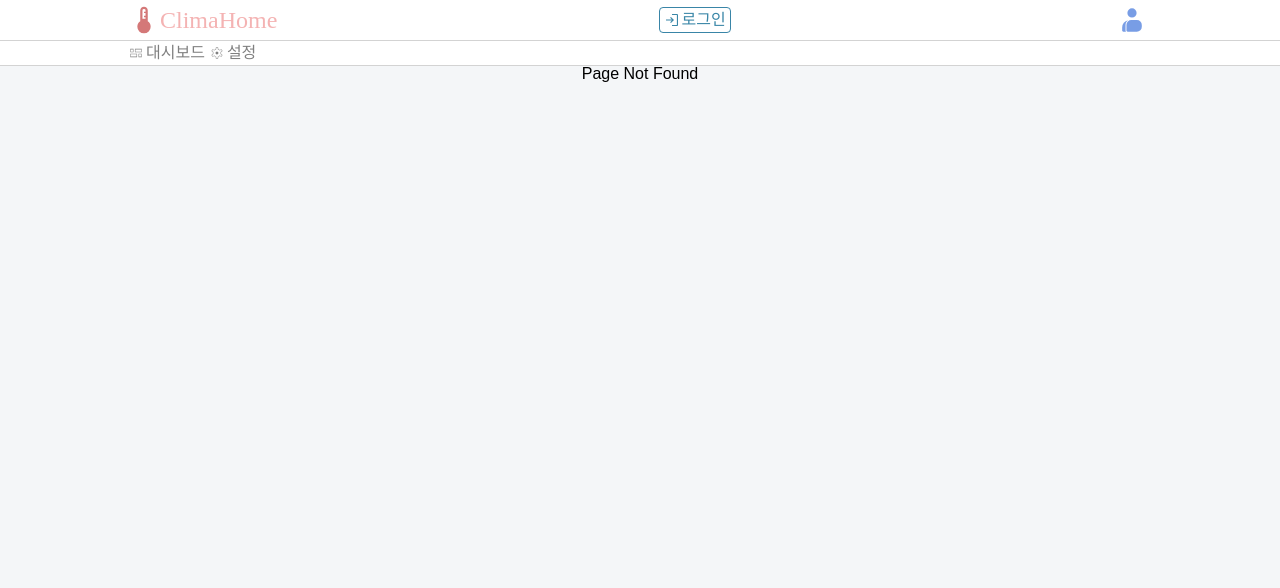
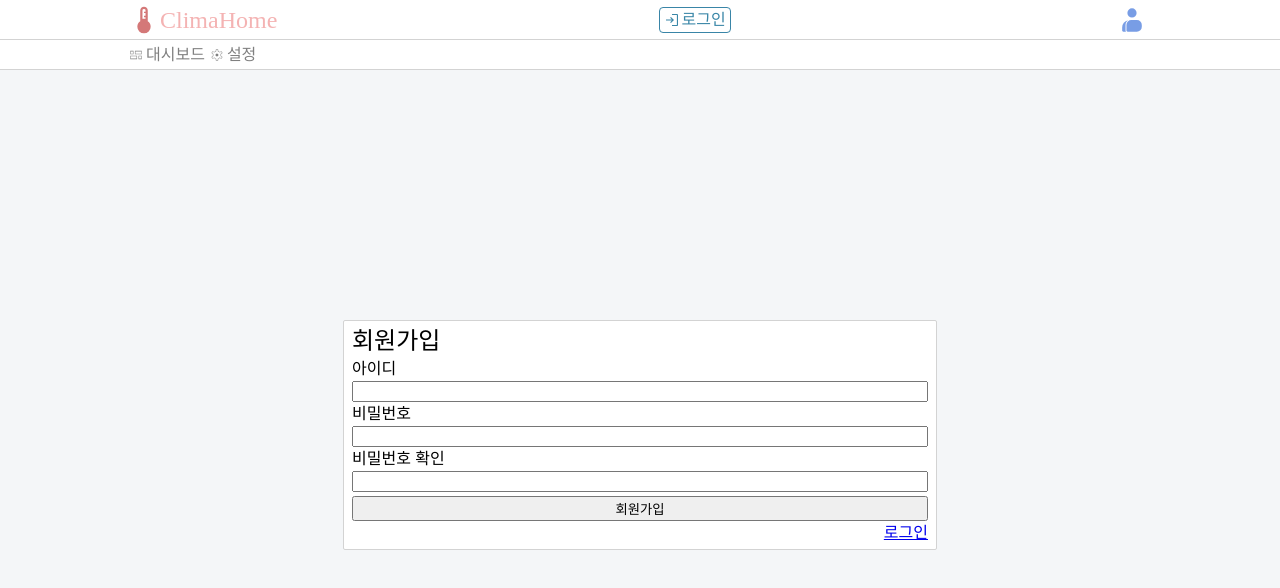
Before and after one commit to ShinSeongCheol/home-monitor, a React (Vite) app in the folder frontend/: page /signup in a window 1280 px wide. Before the commit this address had no page. Shown: the top 588 px of the page. Built offline with nearby package versions, Linux system fonts and the light colour scheme; what ag-grid-community would draw is missing.

Commit message:
✨ feat '로그인, 회원가입'
- 로그인, 회원가입 추가

```diff
--- a/frontend/src/App.tsx
+++ b/frontend/src/App.tsx
@@ -7,6 +7,8 @@ import MiddleForecastAreaDistrict from './MiddleForecastAreaDistrict';
 import {AllCommunityModule, ModuleRegistry } from 'ag-grid-community';
 import Header from './components/Header';
 import Navigation from './components/Navigation';
+import Login from './Login';
+import Signup from './Signup';
 
 ModuleRegistry.registerModules([AllCommunityModule]);
 
@@ -14,14 +16,16 @@ function App() {
 
   return (
     <div className={styles.app}>
-      <Header></Header>
       <BrowserRouter>
+        <Header></Header>
         <Navigation></Navigation>
         <Routes>
           <Route path="/" element={<Dashboard></Dashboard>}></Route>
           <Route path="/configuration/forecast/administrativeDistrict" element={<ForecastAdministrativeDistrict></ForecastAdministrativeDistrict>}></Route>
           <Route path="/configuration/forecast/AreaDistrict" element={<MiddleForecastAreaDistrict></MiddleForecastAreaDistrict>}></Route>
           <Route path="*" element={<div>Page Not Found</div>}></Route>
+          <Route path='/login' element={<Login></Login>}></Route>
+          <Route path='/signup' element={<Signup></Signup>}></Route>
         </Routes>
       </BrowserRouter>
     </div>
--- /dev/null
+++ b/frontend/src/Login.tsx
@@ -0,0 +1,57 @@
+import { Link, useNavigate } from 'react-router-dom';
+import styles from './styles/Login.module.css'
+import type { FormEventHandler } from 'react';
+
+const Login = () => {
+
+    const navigate = useNavigate();
+
+    const handleSubmit: FormEventHandler = (event) => {
+        event.preventDefault();
+
+        const formData = new FormData(event.target as HTMLFormElement);
+        const login_id = formData.get("login_id");
+        const login_password = formData.get("login_password");
+
+        fetch(`${import.meta.env.VITE_API_URL}/api/v1/auth/login`, {
+            method: 'POST',
+            headers: {
+                "Content-Type": "application/json",
+            },
+            body: JSON.stringify({
+                name: login_id,
+                password: login_password
+            }),
+        })
+        .then(res => {
+            if(res.ok) {
+                alert('로그인 성공');
+                navigate('/');
+            }else {
+                throw new Error(`HTTP ERROR ${res.status}`);
+            }
+        })
+        .catch(error => console.error(error))
+
+    }
+
+    return(
+        <main className={styles.main}>
+            <section className={styles.section}>
+                <h2>로그인</h2>
+                <form className={styles.loginForm} onSubmit={handleSubmit}>
+                    <label htmlFor="">아이디</label>
+                    <input type="text" name="login_id" id="login_id" />
+                    <label htmlFor="">비밀번호</label>
+                    <input type="password" name="login_password" id="login_password" />
+                    <input type="submit" value="로그인" />
+                    <div className={styles.signup}>
+                        <Link to={'/signup'}>회원가입</Link>
+                    </div>
+                </form>
+            </section>
+        </main>
+    )
+}
+
+export default Login;
--- /dev/null
+++ b/frontend/src/Signup.tsx
@@ -0,0 +1,80 @@
+import { Link, useNavigate } from 'react-router-dom';
+import styles from './styles/Signup.module.css';
+import type { FormEventHandler } from 'react';
+
+const Signup = () => {
+
+    const navigate = useNavigate();
+
+    const handleSubmit: FormEventHandler = (event) => {
+        event.preventDefault();
+
+        const formData = new FormData(event.target as HTMLFormElement);
+        const id = formData.get('signup_id');
+        const password = formData.get('signup_password');
+        const password_confirm = formData.get('signup_password_confirm');
+
+        if(!id) {
+            alert('아이디를 입력해주세요!');
+            return;
+        }
+
+        if(!password) {
+            alert('비밀번호를 입력해주세요!');
+            return;
+        }
+
+        if(!password_confirm) {
+            alert('비밀번호 확인을 입력해주세요!');
+            return;
+        }
+
+        if (password !== password_confirm) {
+            alert('비밀번호가 다릅니다!');
+            return;
+        }
+
+        fetch(`${import.meta.env.VITE_API_URL}/api/v1/auth/signup`, {
+            method: 'POST',
+            headers: {
+                'Content-Type': 'application/json'
+            },
+            body: JSON.stringify({
+                name: id,
+                password,
+            }),
+        })
+        .then(res => {
+            if (res.ok) {
+                alert('회원 가입 성공!');
+                navigate('/');
+            }else {
+                throw new Error(`HTTP ERROR : ${res.status}`);
+            }
+        }).catch(error => {
+            console.error(error);
+        })
+    }
+
+    return(
+        <main className={styles.main}>
+            <section className={styles.section}>
+                <h2>회원가입</h2>
+                <form className={styles.loginForm} onSubmit={handleSubmit}>
+                    <label htmlFor="">아이디</label>
+                    <input type="text" name="signup_id" id="signup_id" />
+                    <label htmlFor="">비밀번호</label>
+                    <input type="password" name="signup_password" id="signup_password" />
+                    <label htmlFor="">비밀번호 확인</label>
+                    <input type="password" name="signup_password_confirm" id="signup_password_confirm" />
+                    <input type="submit" value="회원가입" />
+                    <div className={styles.login}>
+                        <Link to={'/login'}>로그인</Link>
+                    </div>
+                </form>
+            </section>
+        </main>
+    )
+}
+
+export default Signup;
--- a/frontend/src/components/Header.tsx
+++ b/frontend/src/components/Header.tsx
@@ -2,8 +2,16 @@ import styles from '../styles/Header.module.css';
 import AccountSVG from '../assets/contacts_product.svg?react';
 import DeviceThermometerSVG from '../assets/device_thermostat.svg?react';
 import LoginSVG from '../assets/login.svg?react';
+import { useNavigate } from 'react-router-dom';
 
 const Header = () => {
+
+    const navigate = useNavigate();
+
+    const onClickLogin = () => {
+        navigate('/login');
+    }
+
     return (
         <header className={styles.header}>
             <div className={styles.container}>
@@ -11,9 +19,8 @@ const Header = () => {
                     <DeviceThermometerSVG width={"32px"} height={"32px"} fill={"#d47878ff"}></DeviceThermometerSVG>
                     <h1>ClimaHome</h1>
                 </div>
-                <div className={styles.login}>
+                <div className={styles.login} onClick={onClickLogin}>
                     <LoginSVG width={"16px"} height={"16px"} fill="#23789DE5"></LoginSVG>
-                    {/* <img src={login} alt="account" width="16px" height="16px" fill/> */}
                     <p>로그인</p>
                 </div>
                 <div className={styles.account}>
--- a/frontend/src/styles/Header.module.css
+++ b/frontend/src/styles/Header.module.css
@@ -1,5 +1,6 @@
 .header {
     width: 100%;
+    height: 39px;
     background-color: white;
     border-bottom: 1px solid lightgray;
 }
--- /dev/null
+++ b/frontend/src/styles/Login.module.css
@@ -0,0 +1,34 @@
+.main {
+    width: 100%;
+    height: calc(100vh - 40px - 30px);
+
+    display: flex;
+    justify-content: center;
+    align-items: center;
+}
+
+.section {
+    width: 576px;
+    padding: 8px;
+
+    background-color: white;
+    border: 1px solid lightgray;
+    border-radius: 2px;
+}
+
+.section > h2 {
+    font-size: 24px;
+}
+
+.loginForm {
+    margin-top: 8px;
+
+    display: flex;
+    flex-direction: column;
+    gap: 4px;
+}
+
+.signup {
+    display: flex;
+    justify-content: end;
+}
--- a/frontend/src/styles/Navigation.module.css
+++ b/frontend/src/styles/Navigation.module.css
@@ -1,5 +1,6 @@
 .navigation {
     width: 100%;
+    height: 29px;
     background-color: white;
     border-bottom: 1px solid lightgray;
     position:sticky;
--- /dev/null
+++ b/frontend/src/styles/Signup.module.css
@@ -0,0 +1,34 @@
+.main {
+    width: 100%;
+    height: calc(100vh - 40px - 30px);
+
+    display: flex;
+    justify-content: center;
+    align-items: center;
+}
+
+.section {
+    width: 576px;
+    padding: 8px;
+
+    background-color: white;
+    border: 1px solid lightgray;
+    border-radius: 2px;
+}
+
+.section > h2 {
+    font-size: 24px;
+}
+
+.loginForm {
+    margin-top: 8px;
+
+    display: flex;
+    flex-direction: column;
+    gap: 4px;
+}
+
+.login {
+    display: flex;
+    justify-content: end;
+}
```
